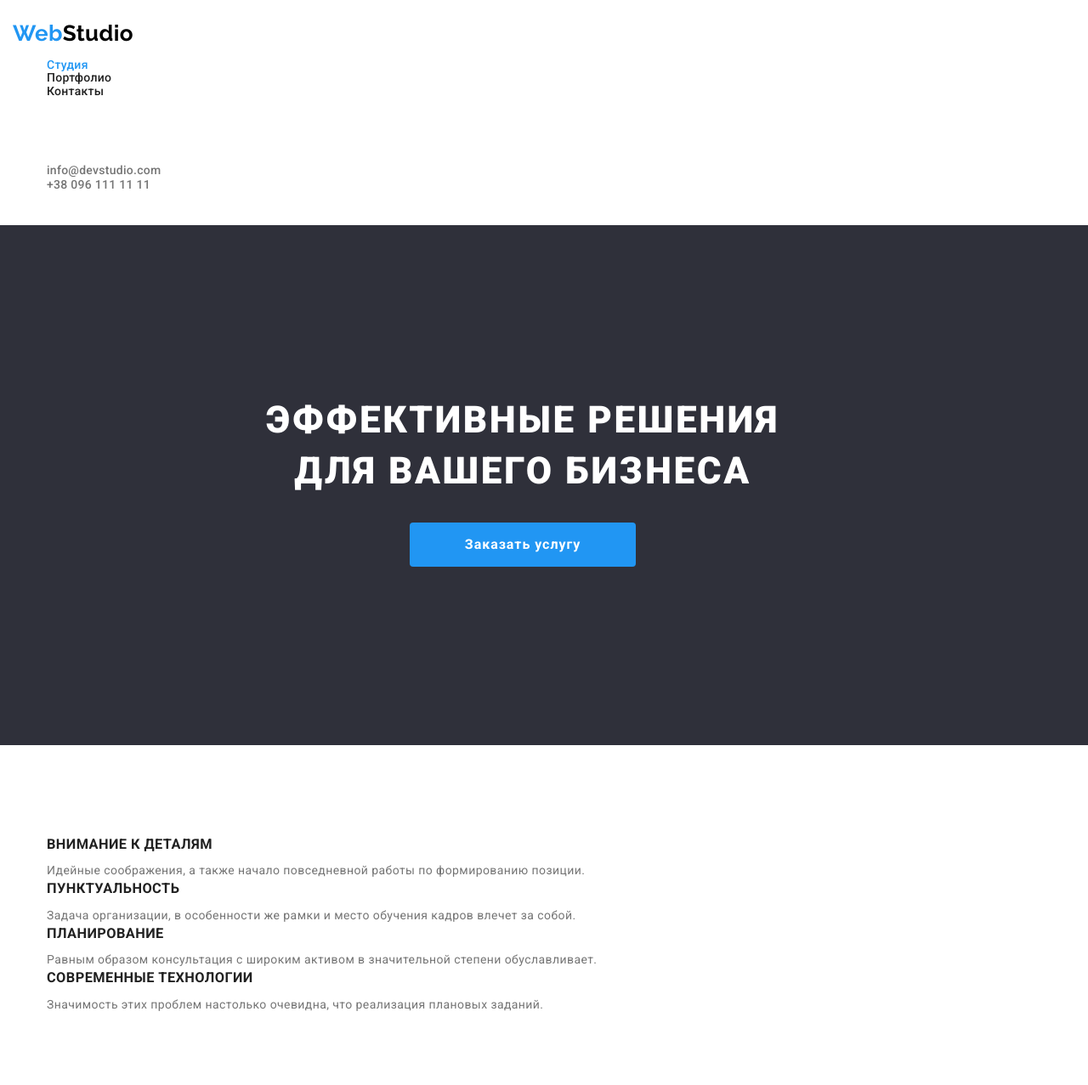
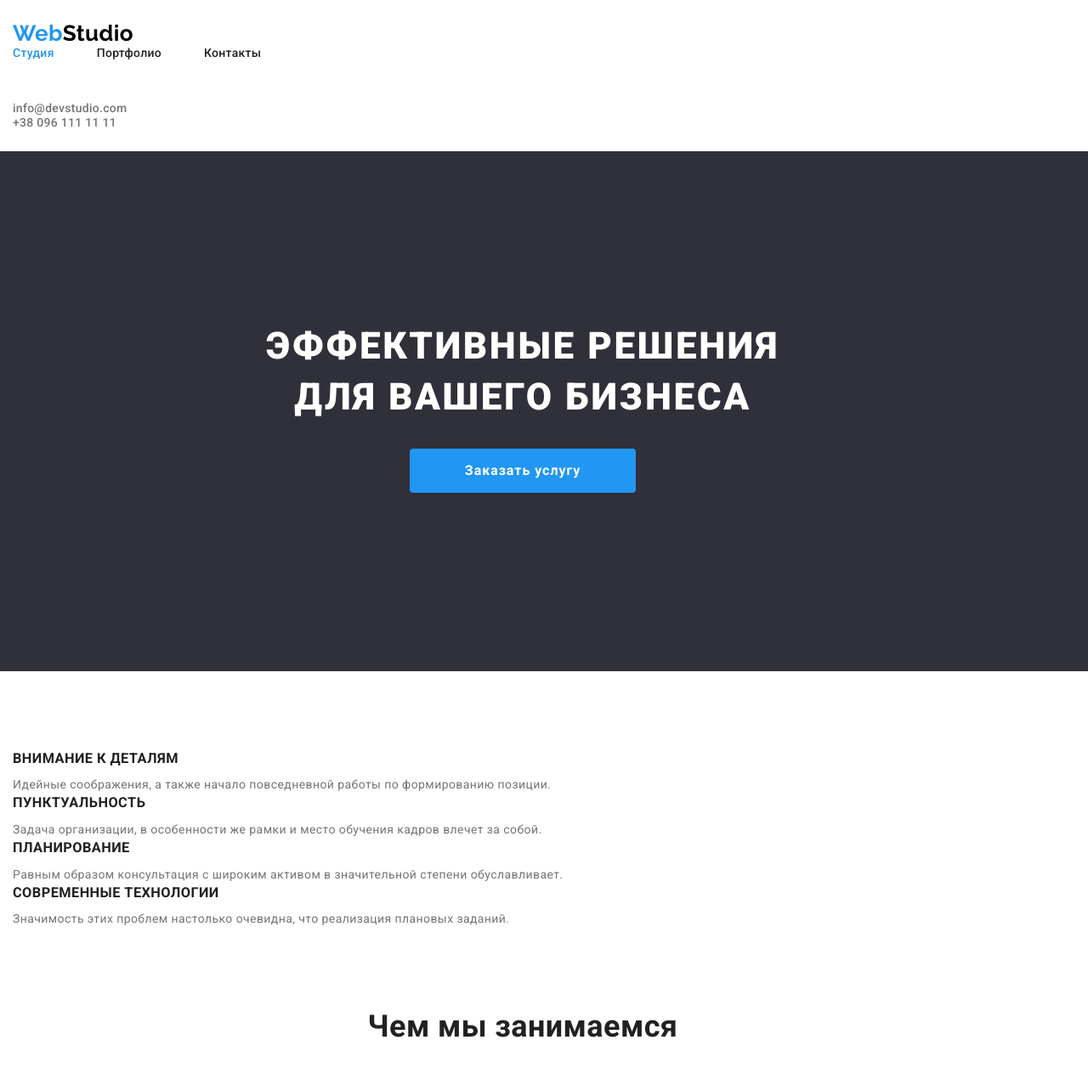
Before and after one commit to violagurckaija/goit-markup-hw-03, a plain HTML site: page index.html in a window 1280 px wide. Shown: the top 1277 px of the page at 85% size. Drawn offline with nearby package versions, Linux system fonts and the light colour scheme.

Commit message:
задает горизонтальную геометрию по горизонтали, чиститим крайнюю геометрию

```diff
--- a/css/styles.css
+++ b/css/styles.css
@@ -60,14 +60,21 @@ body {
     color: var(--accent-color);
 }
  .site-nav {
+     display: flex;
     font-weight: 500;
     line-height: 1.1;
     letter-spacing: 0.02em;
  }
+ .nav-item {
+    margin-right: 50px;
+ }
+
+ .nav-item:last-child {
+     margin-right: 0;
+ }
 
 /* Hero */
 .hero {
-    text-align: center;
     padding-top: 200px;
     padding-bottom: 210px;
     text-align: center;
@@ -75,7 +82,6 @@ body {
 
 
 .hero-title {
-    margin-top: 0;
     margin-bottom: 30px;
     color: var(--white-color);
 
@@ -90,7 +96,6 @@ body {
 
 /* Black section title */
 .section-title {
-    margin-top: 0;
     margin-bottom: 50px;
     color: var(--title-text-color);
 
@@ -102,7 +107,6 @@ body {
 
 /* Features */
 .feature-title {
-    margin-top: 0;
     margin-bottom: 10px;
     color: var(--title-text-color);
 
@@ -111,22 +115,17 @@ body {
 }
 
 .feature-list .text {
-    margin-top: 0;
-    margin-bottom: 0;
     font-weight: 400;
     line-height: 1.71;
 }
 
-.feature-list,
-.section-team {
+.section.feature {
     padding-top: 94px;
     padding-bottom: 94px;
 }
 
 /* Examples с именами команд*/
 .team-list .name {
-    margin-top: 0;
-    margin-bottom: 0;
     color: var(--title-text-color);
 
     font-weight: 500;
@@ -135,8 +134,6 @@ body {
 }
 
 .team-list .position {
-    margin-top: 0;
-    margin-bottom: 0;
     font-weight: 400;
     font-size: 16px;
     line-height: 1.18;
@@ -250,8 +247,6 @@ footer,
 
 /* ПРОЭКТЫ В ПОРТФОЛИО */
 .projects h2 {
-    margin-top: 0;
-    margin-bottom: 0;
     color: var(--title-text-color);
 
     font-size: 18px;
@@ -265,8 +260,6 @@ footer,
 }
 
 .projects p {
-    margin-top: 0;
-    margin-bottom: 0;
     font-weight: 400;
     font-size: 16px;
     line-height: 1.87;
@@ -289,6 +282,7 @@ footer,
     padding-bottom: 25px;
 }
 
+/* базовый сброс */
 h1,
 h2,
 h3,
@@ -298,3 +292,15 @@ h6,
 p {
     margin: 0;
 }
+
+ul,
+ol {
+    margin: 0;
+    padding: 0;
+}
+
+img {
+    display: block;
+}
+
+.
--- a/index.html
+++ b/index.html
@@ -18,9 +18,9 @@
         <a href="./index.html" lang="en" class="logo"> Web<span class="first-studio">Studio</span> </a>
 
         <ul class="site-nav list">
-            <li> <a href="./index.html" class="link current"> Студия </a> </li>
-            <li> <a href="./portfolio.html" class="link"> Портфолио </a> </li>
-            <li> <a href="/" class="link"> Контакты  </a> </li>
+            <li class="nav-item"> <a href="./index.html" class="link current"> Студия </a> </li>
+            <li class="nav-item"> <a href="./portfolio.html" class="link"> Портфолио </a> </li>
+            <li class="nav-item"> <a href="/" class="link"> Контакты  </a> </li>
         </ul>
         </nav>
 
@@ -50,7 +50,7 @@
         </section>
 
     <!--Вторая секция-->
-    <section class="section">
+    <section class="section feature">
         <div class="container">
         <h2 hidden>Вторая секция</h2>
         <ul class="feature-list list">
```
Also changed, not shown: portfolio.html (+3 -3 lines).
